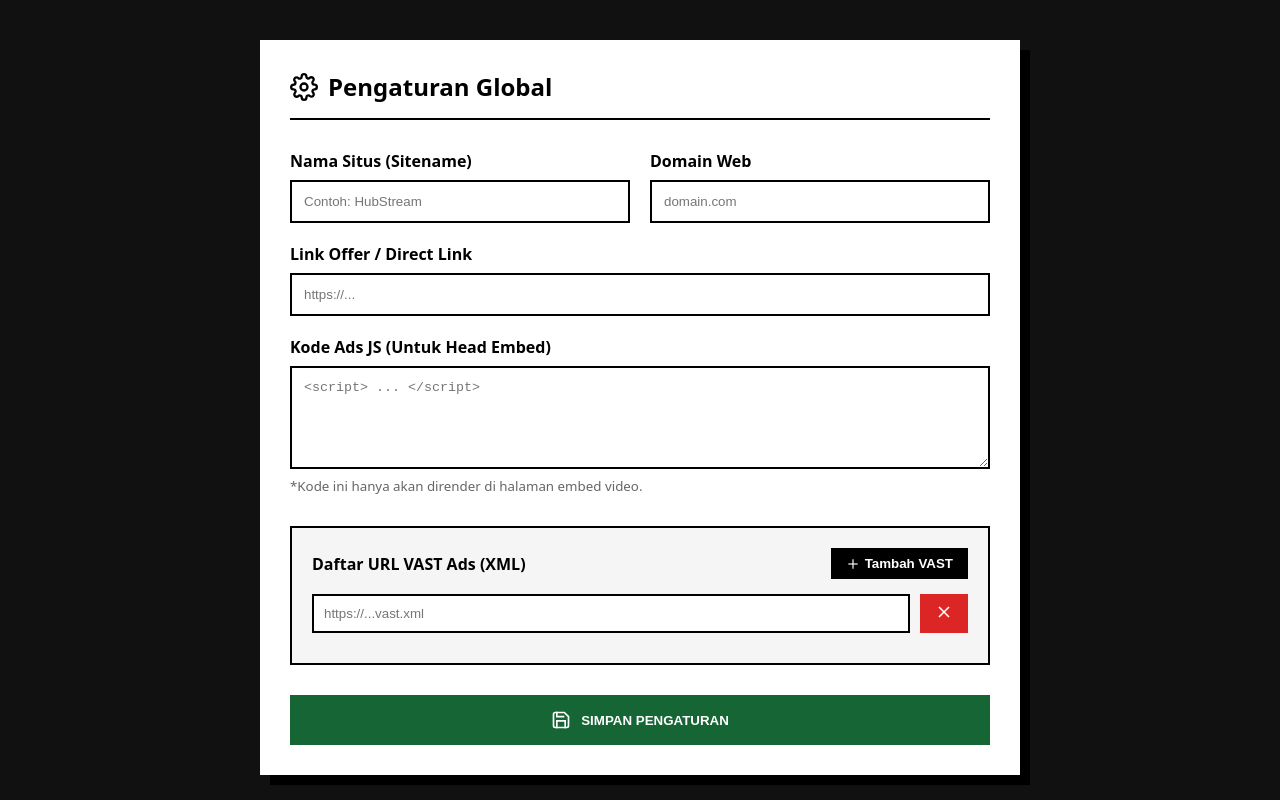
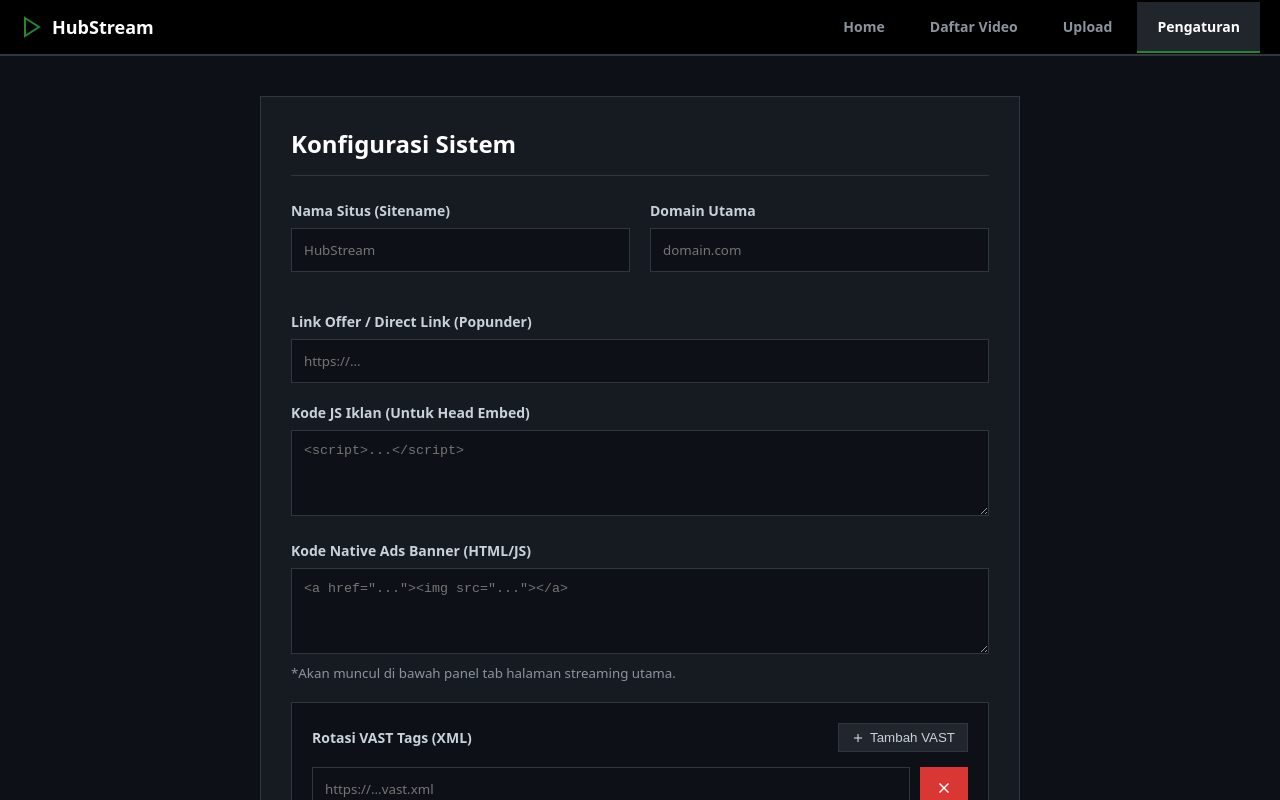
Before and after one commit to hyein89/hubstream-v1, a Next.js app: page /seting in a window 1280 px wide. Both pictures are taken after a click on the button "Tambah VAST". Shown: the top 800 px of the page. Built offline with nearby package versions, Linux system fonts and the light colour scheme; no server answers; the database is empty.

Commit message:
Update page.js

```diff
--- a/app/seting/page.js
+++ b/app/seting/page.js
@@ -1,19 +1,23 @@
 'use client';
 import { useState, useEffect } from 'react';
 import { supabase } from '@/lib/supabase';
+import Link from 'next/link';
 
 export default function PengaturanWeb() {
   const [loading, setLoading] = useState(true);
   const [saving, setSaving] = useState(false);
 
-  // State untuk form
+  // State Notifikasi Kustom (Pengganti Alert)
+  const [notif, setNotif] = useState({ tampil: false, pesan: '', tipe: 'sukses' });
+
+  // State Form
   const [sitename, setSitename] = useState('');
   const [domain, setDomain] = useState('');
   const [adsHead, setAdsHead] = useState('');
   const [linkOffer, setLinkOffer] = useState('');
-  const [vastUrls, setVastUrls] = useState([]); // Array untuk nampung banyak VAST
+  const [adsNative, setAdsNative] = useState(''); // State Baru buat Native Banner
+  const [vastUrls, setVastUrls] = useState([]);
 
-  // Tarik data pas halaman dibuka
   useEffect(() => {
     async function ambilData() {
       const { data } = await supabase.from('settings').select('*').eq('id', 1).single();
@@ -22,6 +26,7 @@ export default function PengaturanWeb() {
         setDomain(data.domain || '');
         setAdsHead(data.ads_head || '');
         setLinkOffer(data.link_offer || '');
+        setAdsNative(data.ads_native || ''); // Tarik data Native Ads
         setVastUrls(data.vast_urls || []);
       }
       setLoading(false);
@@ -29,152 +34,170 @@ export default function PengaturanWeb() {
     ambilData();
   }, []);
 
-  // Fungsi buat nambah kolom VAST baru
+  const tampilkanNotif = (pesan, tipe) => {
+    setNotif({ tampil: true, pesan, tipe });
+    setTimeout(() => setNotif({ tampil: false, pesan: '', tipe: 'sukses' }), 3000); // Hilang otomatis 3 detik
+  };
+
   const tambahVast = () => setVastUrls([...vastUrls, '']);
-
-  // Fungsi buat update isi teks VAST
   const ubahVast = (index, value) => {
     const baru = [...vastUrls];
     baru[index] = value;
     setVastUrls(baru);
   };
-
-  // Fungsi buat hapus kolom VAST
-  const hapusVast = (index) => {
-    setVastUrls(vastUrls.filter((_, i) => i !== index));
-  };
+  const hapusVast = (index) => setVastUrls(vastUrls.filter((_, i) => i !== index));
 
   const simpanPengaturan = async () => {
     setSaving(true);
-    // Bersihin array VAST dari kolom yang kosong sebelum disimpen
     const vastBersih = vastUrls.filter(url => url.trim() !== '');
 
     const { error } = await supabase.from('settings').upsert({
-      id: 1, // Kita timpa terus data di baris pertama
+      id: 1,
       sitename,
       domain,
       ads_head: adsHead,
       link_offer: linkOffer,
+      ads_native: adsNative, // Simpan Native Ads
       vast_urls: vastBersih
     });
 
     setSaving(false);
     if (error) {
-      alert('Gagal menyimpan pengaturan!');
+      tampilkanNotif('Gagal menyimpan pengaturan! Cek koneksi.', 'error');
     } else {
-      setVastUrls(vastBersih); // Update tampilan form
-      alert('Pengaturan berhasil disimpan!');
+      setVastUrls(vastBersih);
+      tampilkanNotif('Pengaturan berhasil disimpan!', 'sukses');
     }
   };
 
-  if (loading) return <div style={{ padding: '40px', background: '#111', color: '#fff', minHeight: '100vh' }}>Memuat data...</div>;
+  if (loading) return <div style={{ padding: '40px', background: '#0d1117', color: '#fff', minHeight: '100vh', display: 'flex', justifyContent: 'center', alignItems: 'center' }}>Memuat data...</div>;
 
   return (
-    <div style={{ background: '#111', minHeight: '100vh', padding: '40px 20px', fontFamily: 'system-ui, sans-serif' }}>
-      <div style={{ maxWidth: '700px', margin: '0 auto', background: '#fff', padding: '30px', boxShadow: '10px 10px 0 #000' }}>
+    <div style={{ background: '#0d1117', minHeight: '100vh', fontFamily: 'system-ui, sans-serif' }}>
 
-        <div style={{ display: 'flex', alignItems: 'center', gap: '10px', marginBottom: '30px', borderBottom: '2px solid #000', paddingBottom: '15px' }}>
-          <svg width="28" height="28" viewBox="0 0 24 24" fill="none" stroke="#000" strokeWidth="2" strokeLinecap="square" strokeLinejoin="miter">
-            <circle cx="12" cy="12" r="3"></circle>
-            <path d="M19.4 15a1.65 1.65 0 0 0 .33 1.82l.06.06a2 2 0 0 1 0 2.83 2 2 0 0 1-2.83 0l-.06-.06a1.65 1.65 0 0 0-1.82-.33 1.65 1.65 0 0 0-1 1.51V21a2 2 0 0 1-2 2 2 2 0 0 1-2-2v-.09A1.65 1.65 0 0 0 9 19.4a1.65 1.65 0 0 0-1.82.33l-.06.06a2 2 0 0 1-2.83 0 2 2 0 0 1 0-2.83l.06-.06a1.65 1.65 0 0 0 .33-1.82 1.65 1.65 0 0 0-1.51-1H3a2 2 0 0 1-2-2 2 2 0 0 1 2-2h.09A1.65 1.65 0 0 0 4.6 9a1.65 1.65 0 0 0-.33-1.82l-.06-.06a2 2 0 0 1 0-2.83 2 2 0 0 1 2.83 0l.06.06a1.65 1.65 0 0 0 1.82.33H9a1.65 1.65 0 0 0 1-1.51V3a2 2 0 0 1 2-2 2 2 0 0 1 2 2v.09a1.65 1.65 0 0 0 1 1.51 1.65 1.65 0 0 0 1.82-.33l.06-.06a2 2 0 0 1 2.83 0 2 2 0 0 1 0 2.83l-.06.06a1.65 1.65 0 0 0-.33 1.82V9a1.65 1.65 0 0 0 1.51 1H21a2 2 0 0 1 2 2 2 2 0 0 1-2 2h-.09a1.65 1.65 0 0 0-1.51 1z"></path>
-          </svg>
-          <h1 style={{ margin: 0, fontSize: '24px', fontWeight: 'bold' }}>Pengaturan Global</h1>
+      {/* KODE CSS UNTUK RESPONSIVE & ANIMASI */}
+      <style jsx global>{`
+        * { box-sizing: border-box; }
+        .nav-container { background: #000; border-bottom: 2px solid #30363d; padding: 0 20px; display: flex; justify-content: space-between; align-items: center; }
+        .nav-brand { color: #fff; font-weight: bold; font-size: 18px; text-decoration: none; padding: 15px 0; display: flex; align-items: center; gap: 8px;}
+        .nav-menu { display: flex; gap: 5px; overflow-x: auto; }
+        .nav-item { color: #8b949e; text-decoration: none; padding: 15px 20px; font-size: 14px; font-weight: bold; transition: 0.2s; white-space: nowrap; }
+        .nav-item:hover, .nav-item.active { color: #fff; background: #21262d; border-bottom: 2px solid #238636; }
+
+        .main-content { max-width: 800px; margin: 40px auto; padding: 0 20px; }
+        .card { background: #161b22; border: 1px solid #30363d; padding: 30px; border-radius: 0; }
+
+        .form-grid { display: grid; grid-template-columns: 1fr 1fr; gap: 20px; margin-bottom: 20px; }
+        .input-group { margin-bottom: 20px; }
+        label { display: block; margin-bottom: 8px; font-size: 14px; color: #c9d1d9; font-weight: bold; }
+        input[type="text"], textarea { width: 100%; padding: 12px; background: #0d1117; color: #c9d1d9; border: 1px solid #30363d; border-radius: 0; font-family: inherit; }
+        input[type="text"]:focus, textarea:focus { outline: none; border-color: #58a6ff; }
+
+        .btn-primary { width: 100%; padding: 15px; background: #238636; color: #fff; border: none; font-weight: bold; text-transform: uppercase; cursor: pointer; display: flex; justify-content: center; align-items: center; gap: 10px; border-radius: 0; transition: 0.2s; }
+        .btn-primary:hover { background: #2ea043; }
+        .btn-primary:disabled { background: #21262d; color: #8b949e; cursor: not-allowed; }
+
+        .notif-toast { position: fixed; top: 20px; left: 50%; transform: translateX(-50%); padding: 15px 25px; color: #fff; font-weight: bold; border-radius: 0; z-index: 9999; display: flex; align-items: center; gap: 10px; box-shadow: 0 5px 15px rgba(0,0,0,0.5); animation: slideDown 0.3s ease-out; }
+        .notif-sukses { background: #238636; border: 1px solid #2ea043; }
+        .notif-error { background: #da3633; border: 1px solid #f85149; }
+
+        @keyframes slideDown { from { top: -50px; opacity: 0; } to { top: 20px; opacity: 1; } }
+
+        /* Mobile Responsive */
+        @media (max-width: 600px) {
+          .form-grid { grid-template-columns: 1fr; gap: 0; }
+          .nav-container { flex-direction: column; align-items: flex-start; padding: 0; }
+          .nav-brand { padding: 15px 20px; width: 100%; border-bottom: 1px solid #30363d; }
+          .nav-menu { width: 100%; padding: 0 10px; }
+          .nav-item { padding: 12px 15px; }
+        }
+      `}</style>
+
+      {/* NOTIFIKASI KUSTOM */}
+      {notif.tampil && (
+        <div className={`notif-toast ${notif.tipe === 'sukses' ? 'notif-sukses' : 'notif-error'}`}>
+          {notif.tipe === 'sukses' ? (
+            <svg width="20" height="20" viewBox="0 0 24 24" fill="none" stroke="currentColor" strokeWidth="3" strokeLinecap="square"><polyline points="20 6 9 17 4 12"></polyline></svg>
+          ) : (
+            <svg width="20" height="20" viewBox="0 0 24 24" fill="none" stroke="currentColor" strokeWidth="3" strokeLinecap="square"><line x1="18" y1="6" x2="6" y2="18"></line><line x1="6" y1="6" x2="18" y2="18"></line></svg>
+          )}
+          {notif.pesan}
         </div>
+      )}
 
-        {/* Input Identitas Web */}
-        <div style={{ display: 'grid', gridTemplateColumns: '1fr 1fr', gap: '20px', marginBottom: '20px' }}>
-          <div>
-            <label style={{ fontWeight: 'bold', display: 'block', marginBottom: '8px' }}>Nama Situs (Sitename)</label>
-            <input
-              type="text" value={sitename} onChange={e => setSitename(e.target.value)}
-              placeholder="Contoh: HubStream"
-              style={{ width: '100%', padding: '12px', border: '2px solid #000', borderRadius: '0', boxSizing: 'border-box' }}
-            />
+      {/* TOP NAVIGATION BAR */}
+      <nav className="nav-container">
+        <Link href="/" className="nav-brand">
+          <svg width="24" height="24" viewBox="0 0 24 24" fill="none" stroke="#238636" strokeWidth="2" strokeLinecap="square"><polygon points="5 3 19 12 5 21 5 3"></polygon></svg>
+          {sitename || 'HubStream'}
+        </Link>
+        <div className="nav-menu">
+          <Link href="/" className="nav-item">Home</Link>
+          <Link href="/list" className="nav-item">Daftar Video</Link>
+          <Link href="/tambah" className="nav-item">Upload</Link>
+          <Link href="/seting" className="nav-item active">Pengaturan</Link>
         </div>
-          <div>
-            <label style={{ fontWeight: 'bold', display: 'block', marginBottom: '8px' }}>Domain Web</label>
-            <input
-              type="text" value={domain} onChange={e => setDomain(e.target.value)}
-              placeholder="domain.com"
-              style={{ width: '100%', padding: '12px', border: '2px solid #000', borderRadius: '0', boxSizing: 'border-box' }}
-            />
+      </nav>
+
+      {/* MAIN CONTENT */}
+      <div className="main-content">
+        <div className="card">
+          <h2 style={{ color: '#fff', marginTop: 0, marginBottom: '25px', borderBottom: '1px solid #30363d', paddingBottom: '15px' }}>Konfigurasi Sistem</h2>
+
+          <div className="form-grid">
+            <div className="input-group">
+              <label>Nama Situs (Sitename)</label>
+              <input type="text" value={sitename} onChange={e => setSitename(e.target.value)} placeholder="HubStream" />
+            </div>
+            <div className="input-group">
+              <label>Domain Utama</label>
+              <input type="text" value={domain} onChange={e => setDomain(e.target.value)} placeholder="domain.com" />
             </div>
           </div>
 
-        {/* Input Offer */}
-        <div style={{ marginBottom: '20px' }}>
-          <label style={{ fontWeight: 'bold', display: 'block', marginBottom: '8px' }}>Link Offer / Direct Link</label>
-          <input
-            type="text" value={linkOffer} onChange={e => setLinkOffer(e.target.value)}
-            placeholder="https://..."
-            style={{ width: '100%', padding: '12px', border: '2px solid #000', borderRadius: '0', boxSizing: 'border-box' }}
-          />
+          <div className="input-group">
+            <label>Link Offer / Direct Link (Popunder)</label>
+            <input type="text" value={linkOffer} onChange={e => setLinkOffer(e.target.value)} placeholder="https://..." />
           </div>
 
-        {/* Input Ads JS Head (Textarea) */}
-        <div style={{ marginBottom: '30px' }}>
-          <label style={{ fontWeight: 'bold', display: 'block', marginBottom: '8px' }}>Kode Ads JS (Untuk Head Embed)</label>
-          <textarea
-            value={adsHead} onChange={e => setAdsHead(e.target.value)}
-            placeholder="<script> ... </script>"
-            rows="5"
-            style={{ width: '100%', padding: '12px', border: '2px solid #000', borderRadius: '0', boxSizing: 'border-box', fontFamily: 'monospace' }}
-          />
-          <small style={{ color: '#666' }}>*Kode ini hanya akan dirender di halaman embed video.</small>
+          <div className="input-group">
+            <label>Kode JS Iklan (Untuk Head Embed)</label>
+            <textarea value={adsHead} onChange={e => setAdsHead(e.target.value)} placeholder="<script>...</script>" rows="4" style={{ fontFamily: 'monospace' }} />
           </div>
 
-        {/* Dynamic Input VAST Tags */}
-        <div style={{ marginBottom: '30px', padding: '20px', background: '#f5f5f5', border: '2px solid #000' }}>
+          <div className="input-group">
+            <label>Kode Native Ads Banner (HTML/JS)</label>
+            <textarea value={adsNative} onChange={e => setAdsNative(e.target.value)} placeholder='<a href="..."><img src="..."></a>' rows="4" style={{ fontFamily: 'monospace' }} />
+            <small style={{ color: '#8b949e', display: 'block', marginTop: '5px' }}>*Akan muncul di bawah panel tab halaman streaming utama.</small>
+          </div>
+
+          <div style={{ background: '#0d1117', border: '1px solid #30363d', padding: '20px', marginBottom: '30px' }}>
             <div style={{ display: 'flex', justifyContent: 'space-between', alignItems: 'center', marginBottom: '15px' }}>
-            <label style={{ fontWeight: 'bold', margin: 0 }}>Daftar URL VAST Ads (XML)</label>
-            <button
-              onClick={tambahVast}
-              style={{ background: '#000', color: '#fff', border: 'none', padding: '8px 15px', cursor: 'pointer', borderRadius: '0', fontWeight: 'bold', display: 'flex', alignItems: 'center', gap: '5px' }}
-            >
-              <svg width="14" height="14" viewBox="0 0 24 24" fill="none" stroke="currentColor" strokeWidth="2" strokeLinecap="square" strokeLinejoin="miter">
-                <line x1="12" y1="5" x2="12" y2="19"></line><line x1="5" y1="12" x2="19" y2="12"></line>
-              </svg>
-              Tambah VAST
+              <label style={{ margin: 0 }}>Rotasi VAST Tags (XML)</label>
+              <button onClick={tambahVast} style={{ background: '#21262d', color: '#c9d1d9', border: '1px solid #30363d', padding: '6px 12px', cursor: 'pointer', borderRadius: '0', display: 'flex', alignItems: 'center', gap: '5px' }}>
+                <svg width="14" height="14" viewBox="0 0 24 24" fill="none" stroke="currentColor" strokeWidth="2"><line x1="12" y1="5" x2="12" y2="19"></line><line x1="5" y1="12" x2="19" y2="12"></line></svg> Tambah VAST
               </button>
             </div>
 
-          {vastUrls.length === 0 && <p style={{ fontSize: '14px', color: '#666', margin: 0 }}>Belum ada URL VAST. Klik tombol tambah di atas.</p>}
+            {vastUrls.length === 0 && <p style={{ fontSize: '14px', color: '#8b949e', margin: 0 }}>Belum ada daftar VAST. Iklan video dimatikan.</p>}
 
             {vastUrls.map((url, index) => (
               <div key={index} style={{ display: 'flex', gap: '10px', marginBottom: '10px' }}>
-              <input
-                type="text"
-                value={url}
-                onChange={e => ubahVast(index, e.target.value)}
-                placeholder="https://...vast.xml"
-                style={{ flex: 1, padding: '10px', border: '2px solid #000', borderRadius: '0' }}
-              />
-              <button
-                onClick={() => hapusVast(index)}
-                style={{ background: '#dc2626', color: '#fff', border: 'none', padding: '0 15px', cursor: 'pointer', borderRadius: '0' }}
-              >
-                <svg width="18" height="18" viewBox="0 0 24 24" fill="none" stroke="currentColor" strokeWidth="2" strokeLinecap="square" strokeLinejoin="miter">
-                  <line x1="18" y1="6" x2="6" y2="18"></line><line x1="6" y1="6" x2="18" y2="18"></line>
-                </svg>
+                <input type="text" value={url} onChange={e => ubahVast(index, e.target.value)} placeholder="https://...vast.xml" style={{ flex: 1 }} />
+                <button onClick={() => hapusVast(index)} style={{ background: '#da3633', color: '#fff', border: 'none', padding: '0 15px', cursor: 'pointer' }}>
+                  <svg width="18" height="18" viewBox="0 0 24 24" fill="none" stroke="currentColor" strokeWidth="2"><line x1="18" y1="6" x2="6" y2="18"></line><line x1="6" y1="6" x2="18" y2="18"></line></svg>
                 </button>
               </div>
             ))}
           </div>
 
-        {/* Tombol Simpan */}
-        <button
-          onClick={simpanPengaturan}
-          disabled={saving}
-          style={{ width: '100%', padding: '15px', background: saving ? '#666' : '#166534', color: '#fff', border: 'none', fontWeight: 'bold', textTransform: 'uppercase', cursor: 'pointer', borderRadius: '0', display: 'flex', justifyContent: 'center', alignItems: 'center', gap: '10px' }}
-        >
-          <svg width="20" height="20" viewBox="0 0 24 24" fill="none" stroke="currentColor" strokeWidth="2" strokeLinecap="square" strokeLinejoin="miter">
-            <path d="M19 21H5a2 2 0 0 1-2-2V5a2 2 0 0 1 2-2h11l5 5v11a2 2 0 0 1-2 2z"></path>
-            <polyline points="17 21 17 13 7 13 7 21"></polyline>
-            <polyline points="7 3 7 8 15 8"></polyline>
+          <button onClick={simpanPengaturan} disabled={saving} className="btn-primary">
+            <svg width="20" height="20" viewBox="0 0 24 24" fill="none" stroke="currentColor" strokeWidth="2" strokeLinecap="square">
+              <path d="M19 21H5a2 2 0 0 1-2-2V5a2 2 0 0 1 2-2h11l5 5v11a2 2 0 0 1-2 2z"></path><polyline points="17 21 17 13 7 13 7 21"></polyline><polyline points="7 3 7 8 15 8"></polyline>
             </svg>
-          {saving ? 'Menyimpan...' : 'Simpan Pengaturan'}
+            {saving ? 'Menyimpan...' : 'Simpan Semua Pengaturan'}
           </button>
-
+        </div>
       </div>
     </div>
   );
```
Lines whose indentation alone changed are shown as unchanged.
